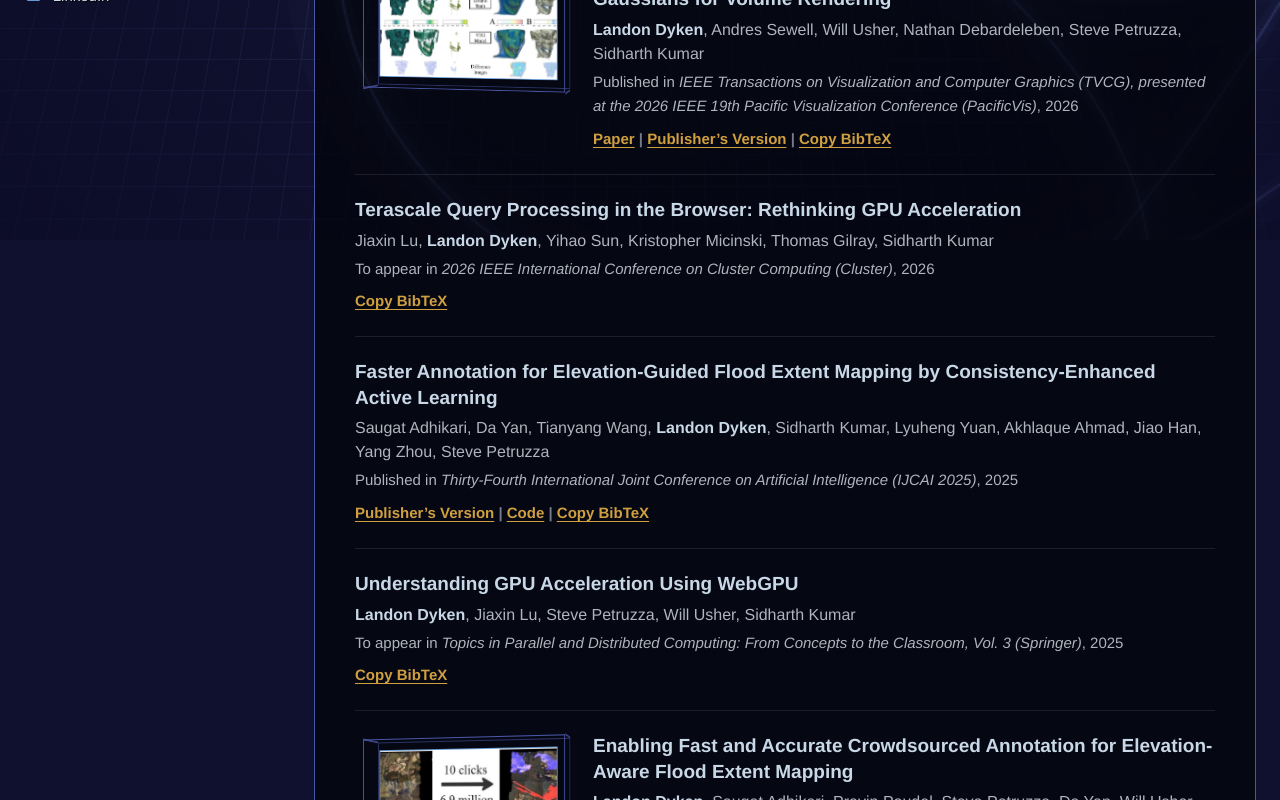
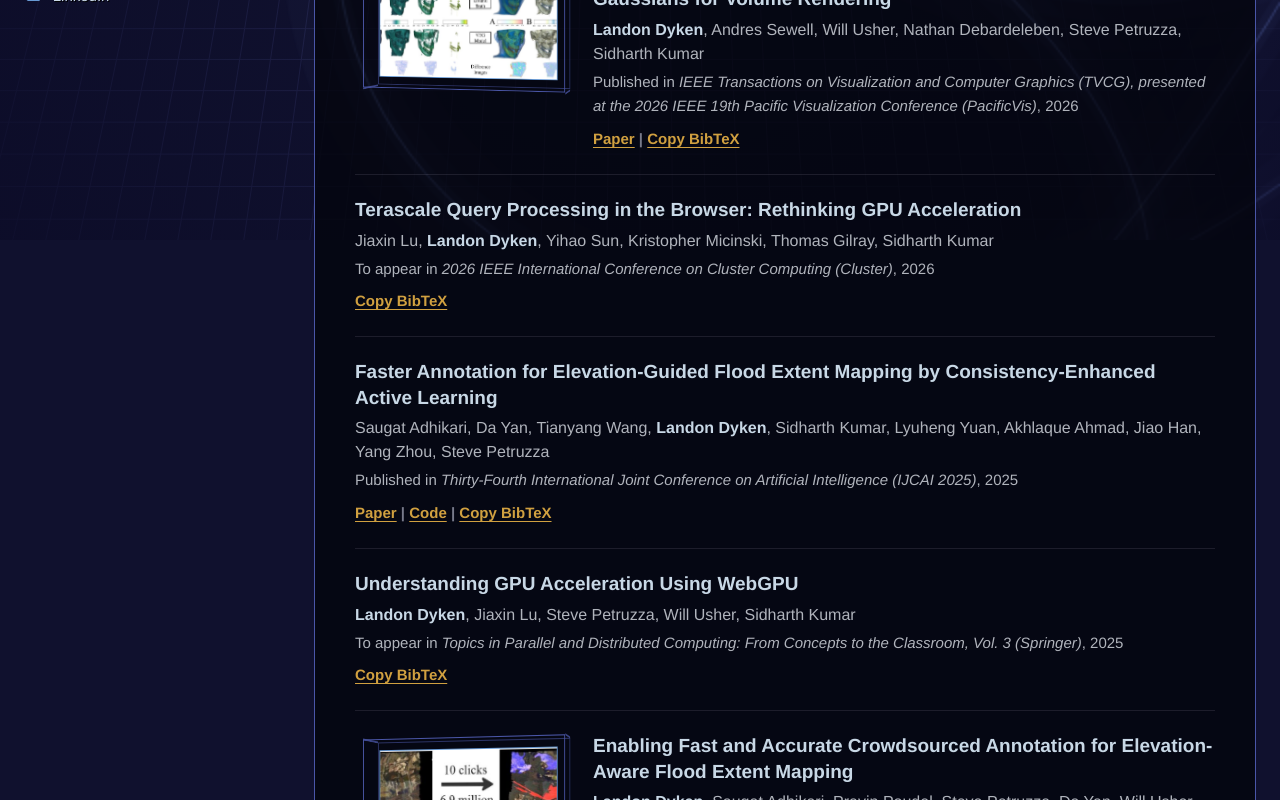
Before and after one commit to ldyken53/site, a React (Create React App) app: page /#/ in a window 1280 px wide. Shown: the part 560-1360 px from the top of the page. Built offline with nearby package versions, Linux system fonts and the light colour scheme.

Commit message:
One Paper link per publication; drop Publisher's Version

```diff
--- a/src/data/pubs.ts
+++ b/src/data/pubs.ts
@@ -57,8 +57,9 @@ export interface PubLink {
 
 export const linksOf = (pub: Publication): PubLink[] => {
     const links: PubLink[] = [];
-    if (pub.paper_pdf) links.push({ label: 'Paper', href: pub.paper_pdf });
-    if (pub.doi) links.push({ label: 'Publisher’s Version', href: `https://dx.doi.org/${pub.doi}` });
+    // The PDF when there is one, otherwise the publisher's page.
+    const paper = pub.paper_pdf ?? (pub.doi && `https://doi.org/${pub.doi}`);
+    if (paper) links.push({ label: 'Paper', href: paper });
     pub.downloads?.forEach(group => group.list.forEach(link => links.push({
         label: link.title === 'Github' ? 'Code' : link.title === 'Live demo!' ? 'Live Demo' : link.title,
         href: link.link,
```
